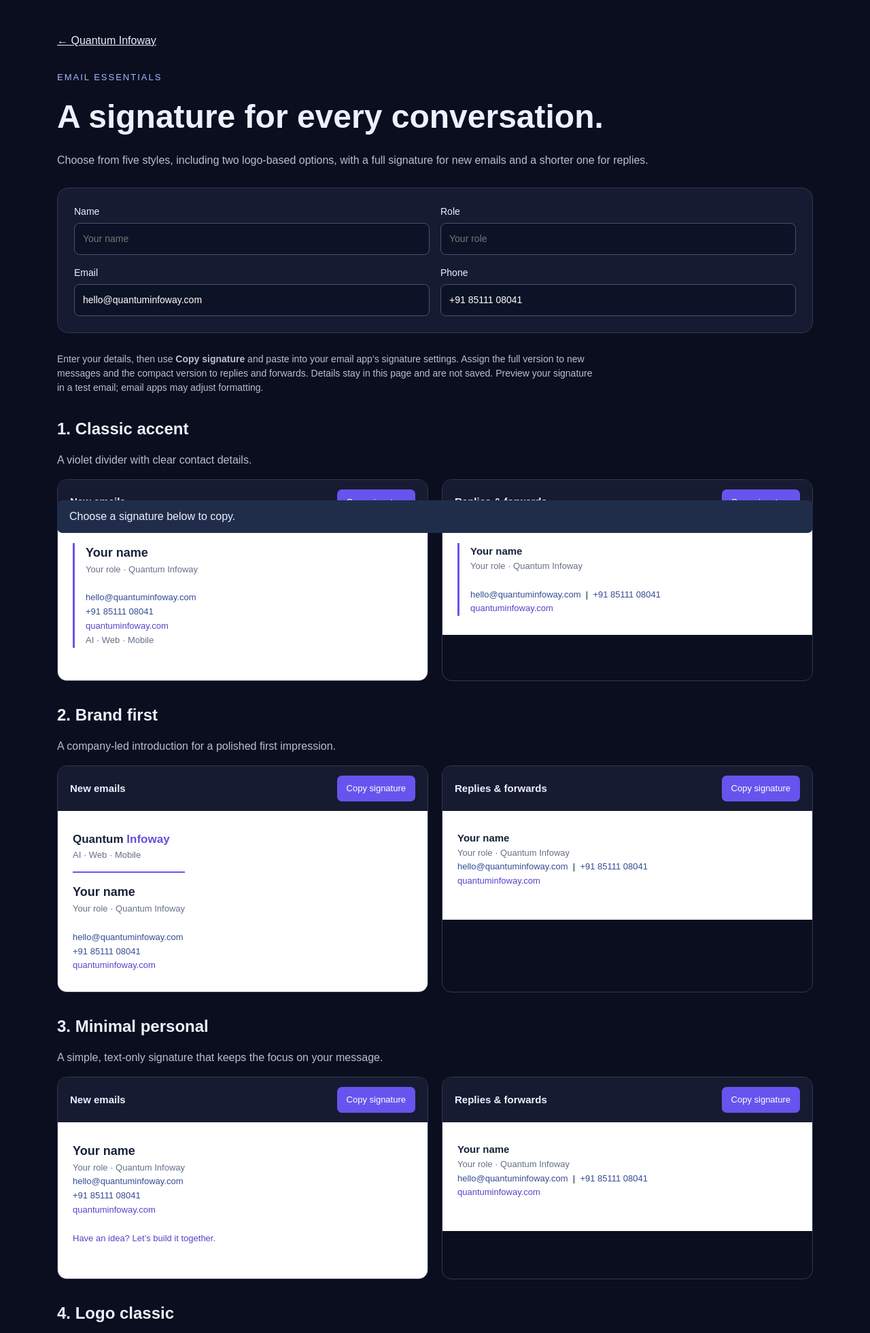
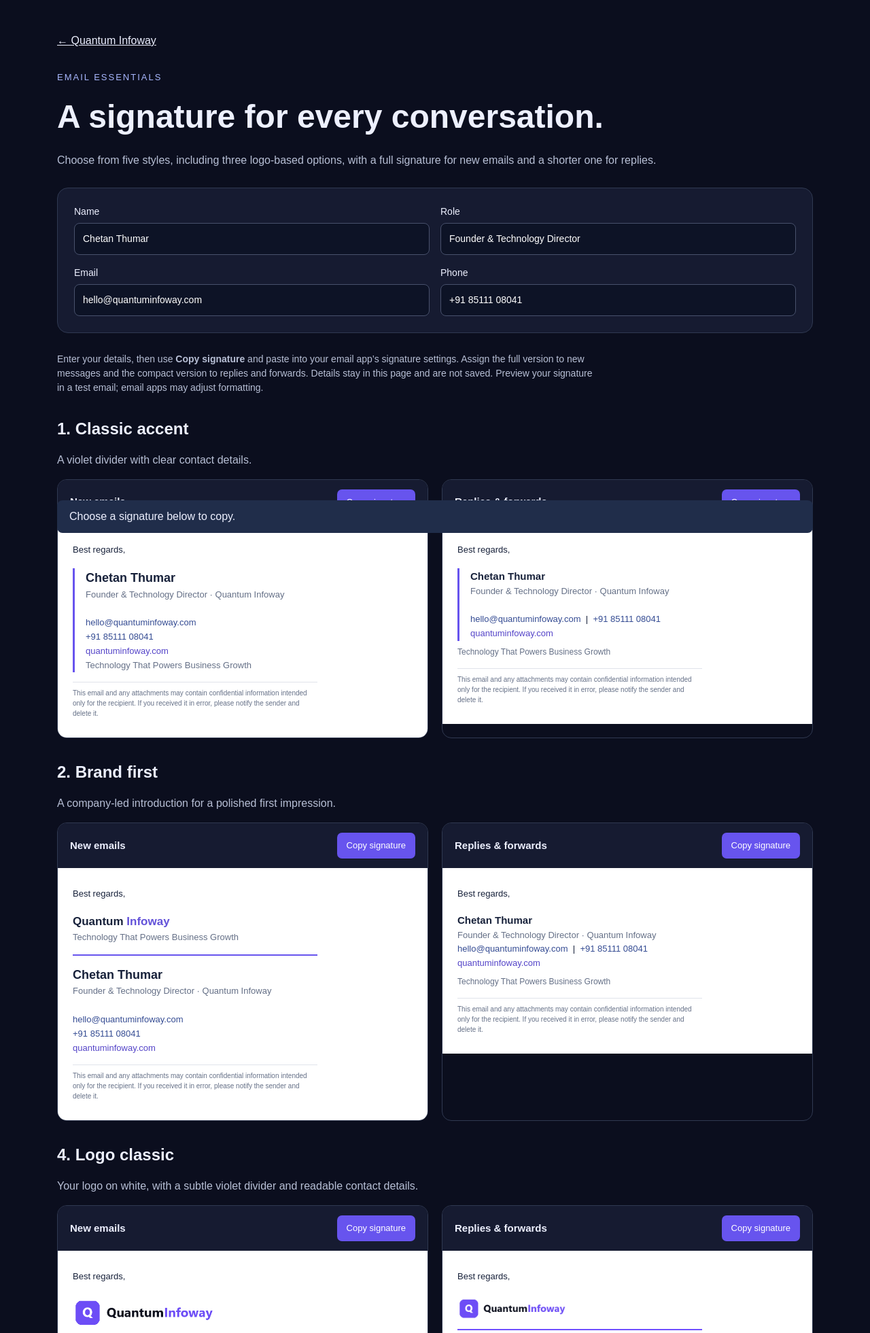
Before and after one commit to in-chetan-thumar/quantuminfoway.com, a PHP site: page /signature.php in a window 1280 px wide. Shown: the top 1961 px of the page at 68% size. Run offline with PHP 8.4, Linux system fonts and the light colour scheme.

Commit message:
Refine email signatures and add branded 404 page

```diff
--- a/signature.php
+++ b/signature.php
@@ -13,10 +13,10 @@
 <a href="/">← Quantum Infoway</a>
 <div class="eyebrow" style="margin-top:32px">Email essentials</div>
 <h1>A signature for every conversation.</h1>
-<p>Choose from five styles, including two logo-based options, with a full signature for new emails and a shorter one for replies.</p>
+<p>Choose from five styles, including three logo-based options, with a full signature for new emails and a shorter one for replies.</p>
 <section class="settings" aria-label="Your details">
-<label>Name<input id="person" placeholder="Your name" autocomplete="name"></label>
-<label>Role<input id="role" placeholder="Your role" autocomplete="organization-title"></label>
+<label>Name<input id="person" value="Chetan Thumar" placeholder="Your name" autocomplete="name"></label>
+<label>Role<input id="role" value="Founder &amp; Technology Director" placeholder="Your role" autocomplete="organization-title"></label>
 <label>Email<input id="email" type="email" value="hello@quantuminfoway.com" autocomplete="email"></label>
 <label>Phone<input id="phone" type="tel" value="+91 85111 08041" autocomplete="tel"></label>
 </section>
@@ -37,25 +37,29 @@
  const identity=`<strong style="font-size:${reply?15:18}px;color:#17213a">${person}</strong><br><span style="color:#657087">${role} · Quantum Infoway</span>`;
  const brand='<strong style="font-size:17px;color:#17213a">Quantum <span style="color:#6352d9">Infoway</span></strong>';
  const logo=(dark,width)=>`<a href="https://quantuminfoway.com/" style="text-decoration:none"><img src="https://quantuminfoway.com/assets/images/brand/logo-email${dark?'-dark':''}.png" alt="Quantum Infoway" width="${width}" height="${width/5}" border="0" style="display:block;width:${width}px;height:${width/5}px;border:0"></a>`;
+ if(style===6 && reply) return `<table role="presentation" cellpadding="0" cellspacing="0" border="0" style="font-family:Arial,Helvetica,sans-serif;font-size:13px;line-height:1.5;color:#17213a;background-color:#ffffff"><tbody><tr><td colspan="2" style="padding-bottom:6px">Best regards,</td></tr><tr><td valign="top" width="42" style="padding-right:10px"><a href="https://quantuminfoway.com/" style="text-decoration:none"><img src="https://quantuminfoway.com/assets/images/brand/logo-email-mark.png" alt="Quantum Infoway" width="32" height="32" border="0" style="display:block;width:32px;height:32px;border:0"></a></td><td valign="top"><strong style="font-size:15px;color:#17213a">${person}</strong><br><span style="color:#657087">${role}</span>${contact?'<br>'+contact.replace(' &nbsp;|&nbsp; ','<br>'):''}</td></tr></tbody></table>`;
  let body='';
- if(style===0) body=`<tr><td style="border-left:3px solid #6754ee;padding-left:16px">${identity}<br><br>${contact}${contact?'<br>':''}${site}${reply?'':'<br><span style="color:#657087">AI · Web · Mobile</span>'}</td></tr>`;
- if(style===1) body=reply?`<tr><td>${identity}<br>${contact}${contact?'<br>':''}${site}</td></tr>`:`<tr><td style="padding-bottom:14px;border-bottom:2px solid #6754ee">${brand}<br><span style="color:#657087">AI · Web · Mobile</span></td></tr><tr><td style="padding-top:14px">${identity}<br><br>${contact}${contact?'<br>':''}${site}</td></tr>`;
- if(style===2) body=`<tr><td>${identity}<br>${contact}${contact?'<br>':''}${site}${reply?'':'<br><br><span style="color:#5444c8">Have an idea? Let’s build it together.</span>'}</td></tr>`;
+ if(style===0) body=`<tr><td style="border-left:3px solid #6754ee;padding-left:16px">${identity}<br><br>${contact}${contact?'<br>':''}${site}${reply?'':'<br><span style="color:#657087">Technology That Powers Business Growth</span>'}</td></tr>`;
+ if(style===1) body=reply?`<tr><td>${identity}<br>${contact}${contact?'<br>':''}${site}</td></tr>`:`<tr><td style="padding-bottom:14px;border-bottom:2px solid #6754ee">${brand}<br><span style="color:#657087">Technology That Powers Business Growth</span></td></tr><tr><td style="padding-top:14px">${identity}<br><br>${contact}${contact?'<br>':''}${site}</td></tr>`;
  if(style===3) body=`<tr><td style="padding-bottom:${reply?10:16}px">${logo(false,reply?200:260)}</td></tr><tr><td style="border-top:2px solid #7050ff;padding-top:12px">${identity}<br>${contact}${contact?'<br>':''}${site}${reply?'':'<br><span style="color:#657087">Technology That Powers Business Growth</span>'}</td></tr>`;
- if(style===4) body=`<tr><td bgcolor="#0b0e1e" style="background-color:#0b0e1e;padding:${reply?12:18}px">${logo(true,reply?200:260)}${reply?'':'<div style="font-family:Arial,Helvetica,sans-serif;font-size:12px;color:#c4ceef;padding-top:10px">AI · Web · Mobile</div>'}</td></tr><tr><td style="padding:14px 16px;border-left:3px solid #7050ff">${identity}<br>${contact}${contact?'<br>':''}${site}${reply?'':'<br><br><span style="color:#5444c8">Have an idea? Let’s build it together.</span>'}</td></tr>`;
- return `<table role="presentation" cellpadding="0" cellspacing="0" border="0" style="font-family:Arial,Helvetica,sans-serif;font-size:13px;line-height:1.6;color:#17213a;background-color:#ffffff"><tbody>${body}</tbody></table>`;
+ if(style===5) body=`<tr><td><table role="presentation" cellpadding="0" cellspacing="0" border="0" style="font-family:Arial,Helvetica,sans-serif;font-size:13px;line-height:1.5"><tr><td valign="top" width="60" style="padding-right:12px"><a href="https://quantuminfoway.com/"><img src="https://quantuminfoway.com/assets/images/brand/logo-email-mark.png" alt="Quantum Infoway" width="48" height="48" border="0" style="display:block;width:48px;height:48px;border:0"></a></td><td valign="top"><strong style="font-size:20px;color:#17213a">${person}</strong><br><span style="color:#657087">${role}</span><br><strong style="color:#6352d9">Quantum Infoway</strong><br>${contact.replace(' &nbsp;|&nbsp; ','<br>')}${contact?'<br>':''}${site}${reply?'':'<br><span style="font-size:12px;color:#657087">Technology That Powers Business Growth</span>'}</td></tr></table></td></tr>`;
+ if(style===6) body=`<tr><td><table role="presentation" cellpadding="0" cellspacing="0" border="0" style="font-family:Arial,Helvetica,sans-serif;font-size:13px;line-height:1.5"><tr><td valign="top" align="center" width="105" style="width:105px;padding-right:14px"><a href="https://quantuminfoway.com/" style="text-decoration:none"><img src="https://quantuminfoway.com/assets/images/brand/logo-email-mark.png" alt="Quantum Infoway Q mark" width="48" height="48" border="0" style="display:block;width:48px;height:48px;border:0;margin:0 auto"><span style="display:block;padding-top:7px;font-size:14px;font-weight:bold;line-height:1.25;color:#17213a">Quantum<br><span style="color:#6352d9">Infoway</span></span></a></td><td valign="top" style="border-left:2px solid #7050ff;padding-left:14px"><strong style="font-size:20px;color:#17213a">${person}</strong><br><span style="color:#657087">${role}</span><br>${contact.replace(' &nbsp;|&nbsp; ','<br>')}${contact?'<br>':''}${site}</td></tr>${reply?'':'<tr><td colspan="2" style="padding-top:9px;font-size:12px;color:#657087">Technology That Powers Business Growth</td></tr>'}</table></td></tr>`;
+ if(!body.includes("Technology That Powers Business Growth")) body += '<tr><td style="padding-top:7px;font-size:12px;color:#657087">Technology That Powers Business Growth</td></tr>';
+ return `<table role="presentation" cellpadding="0" cellspacing="0" border="0" style="font-family:Arial,Helvetica,sans-serif;font-size:13px;line-height:1.6;color:#17213a;background-color:#ffffff"><tbody><tr><td style="padding-bottom:${style>=5?4:16}px;color:#17213a">Best regards,</td></tr>${body}<tr><td style="padding-top:14px"><table role="presentation" cellpadding="0" cellspacing="0" border="0" width="360" style="width:360px;max-width:100%;font-family:Arial,Helvetica,sans-serif"><tr><td style="border-top:1px solid #e0e3eb;padding-top:8px;font-size:10px;line-height:1.5;color:#657087">This email and any attachments may contain confidential information intended only for the recipient. If you received it in error, please notify the sender and delete it.</td></tr></table></td></tr></tbody></table>`;
 }
 function render(){
- document.getElementById('styles').innerHTML=['Classic accent','Brand first','Minimal personal','Logo classic','Dark brand banner'].map((name,i)=>`<section id="style-${i+1}"><h2>${i+1}. ${name}</h2><p>${['A violet divider with clear contact details.','A company-led introduction for a polished first impression.','A simple, text-only signature that keeps the focus on your message.','Your logo on white, with a subtle violet divider and readable contact details.','Your logo on a dark navy banner, paired with a clean contact block.'][i]}</p><div class="variants">${[false,true].map(reply=>`<article class="card ${reply?'reply':''}"><div class="bar"><h3>${reply?'Replies & forwards':'New emails'}</h3><button type="button" data-style="${i}" data-reply="${reply}" aria-label="Copy ${name} signature for ${reply?'replies':'new emails'}">Copy signature</button></div><div class="preview" id="preview-${i}-${reply}">${signature(i,reply)}</div></article>`).join('')}</div></section>`).join('');
+ document.getElementById('styles').innerHTML=['Classic accent','Brand first','Minimal personal','Logo classic','Dark brand banner','Compact logo','Company column'].map((name,i)=>[2,4].includes(i)?'':`<section id="style-${i+1}"><h2>${i+1}. ${name}</h2><p>${['A violet divider with clear contact details.','A company-led introduction for a polished first impression.','A simple, text-only signature that keeps the focus on your message.','Your logo on white, with a subtle violet divider and readable contact details.','Your logo on a dark navy banner, paired with a clean contact block.','A close sign-off and name, with the logo alongside and compact contact details.','A dedicated left column with the Q mark above the full company name.'][i]}</p><div class="variants">${[false,true].map(reply=>`<article class="card ${reply?'reply':''}"><div class="bar"><h3>${reply?'Replies & forwards':'New emails'}</h3><button type="button" data-style="${i}" data-reply="${reply}" aria-label="Copy ${name} signature for ${reply?'replies':'new emails'}">Copy signature</button></div><div class="preview" id="preview-${i}-${reply}">${signature(i,reply)}</div></article>`).join('')}</div></section>`).join('');
+ document.querySelectorAll('img').forEach(img=>{if(img.src.endsWith('/logo-email-mark.png'))img.src='/assets/images/brand/logo-email-mark.png';});
 }
 fields.forEach(id=>document.getElementById(id).addEventListener('input',render));
 document.getElementById('styles').addEventListener('click',async event=>{
  const button=event.target.closest('button[data-style]');if(!button)return;
  const preview=document.getElementById(`preview-${button.dataset.style}-${button.dataset.reply}`);
  const status=document.getElementById('status');
+ preview.querySelectorAll('img').forEach(img=>{if(img.getAttribute('src').startsWith('/'))img.src='https://quantuminfoway.com'+img.getAttribute('src');});
  try{
   if(navigator.clipboard && window.ClipboardItem){
-   await navigator.clipboard.write([new ClipboardItem({'text/html':new Blob([preview.innerHTML],{type:'text/html'}),'text/plain':new Blob([preview.innerText],{type:'text/plain'})})]);
+   await navigator.clipboard.write([new ClipboardItem({'text/html':new Blob([preview.innerHTML.replaceAll('src="/assets/images/', 'src="https://quantuminfoway.com/assets/images/')],{type:'text/html'}),'text/plain':new Blob([preview.innerText],{type:'text/plain'})})]);
   }else{
    const selection=window.getSelection();const range=document.createRange();range.selectNodeContents(preview);selection.removeAllRanges();selection.addRange(range);
    if(!document.execCommand('copy'))throw new Error('Manual copy needed');selection.removeAllRanges();
```
Also changed, not shown: 404.php (added, +44 -0 lines), .htaccess, assets/images/brand/logo-email-mark.png (added).
